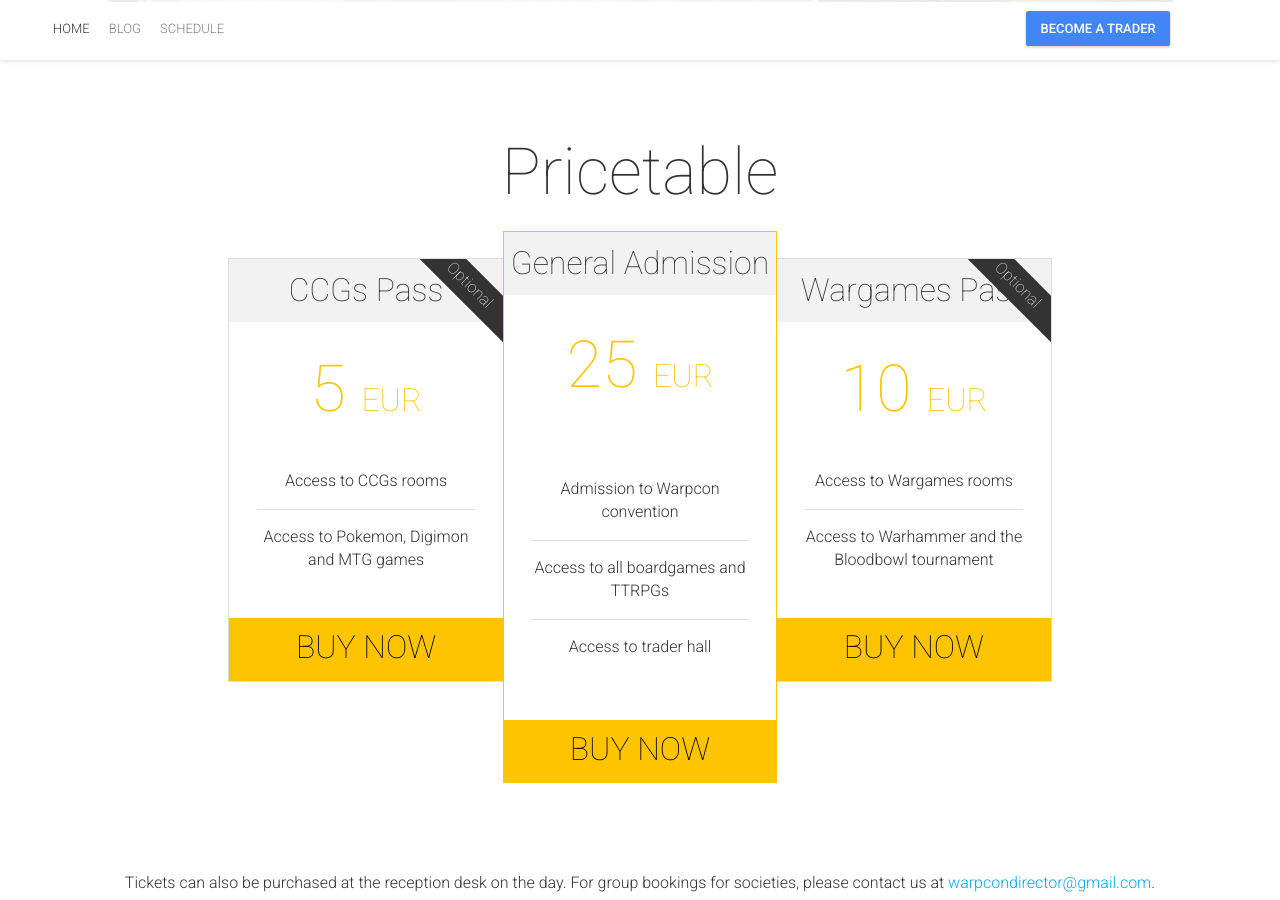
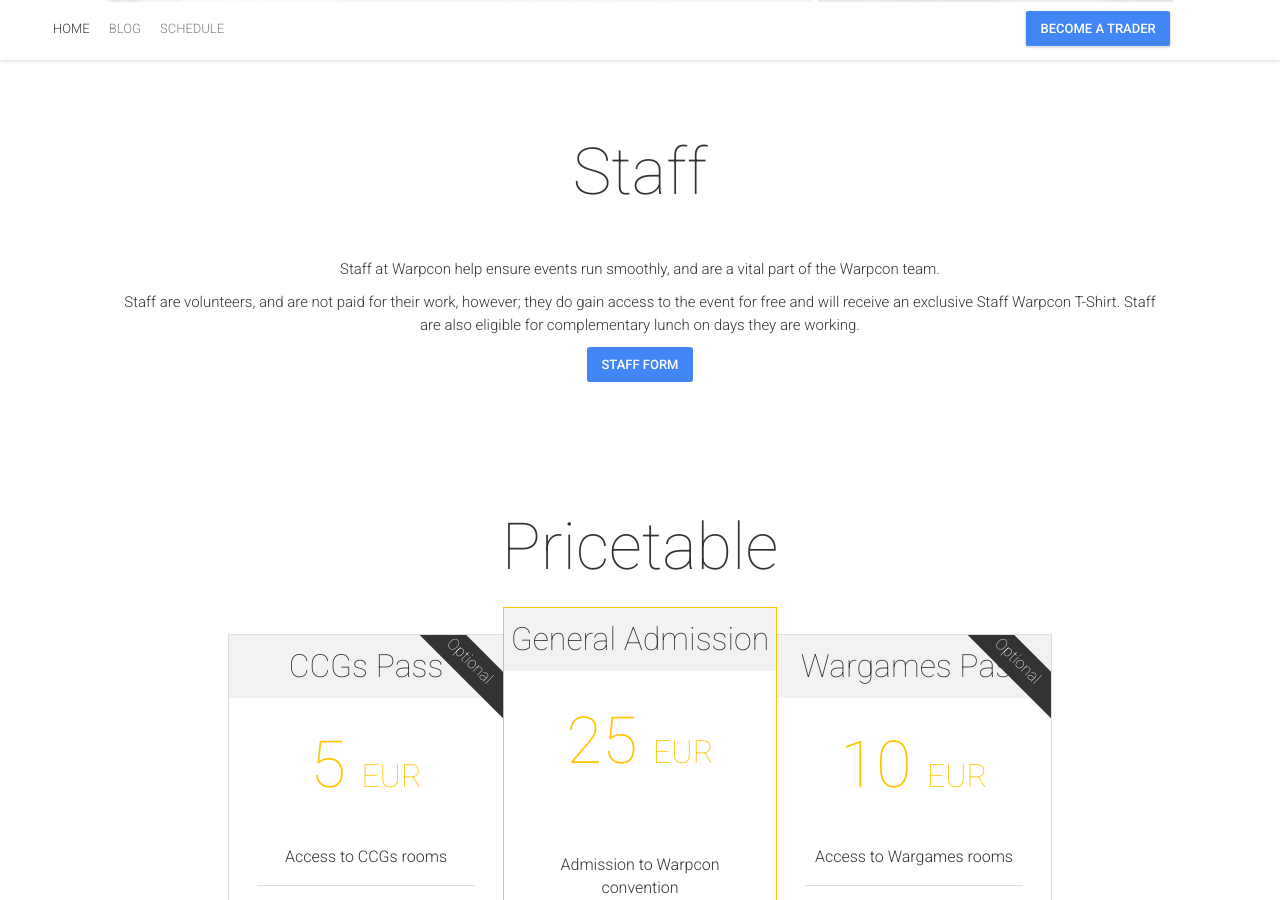
Before and after one commit to gregoriousTechorious/warpcon.ie, a Jekyll site: the page built from index.html, in a window 1280 px wide and 900 px high, scrolled down 3225 px. Built offline with Jekyll 4.4.1, drawn with Linux system fonts in a browser that asks for light colours; nearby versions of some CDN libraries; some of the changed text lies outside the part shown.

Commit message:
update ticketsInfo and add staff form

```diff
--- a/_config.yml
+++ b/_config.yml
@@ -7,7 +7,6 @@
 markdown: kramdown
 permalink: pretty
 exclude: ['/automation/', 'README.md', 'LICENSE.txt', 'CNAME']
-
 
 # Site Settings
 title: "Warpcon 33"
@@ -23,7 +22,7 @@
 
 # Organizer Info
 organizerName: "Warpcon"
-organizerAlternateName: "Warpcon, an initiave by UCC Warps"
+organizerAlternateName: "Warpcon, an initiative by UCC Warps"
 organizerDescription: "Open and volunteer geek communities who create exciting projects and share experience about Google technology with passion."
 organizerEmail: "warpcondirector@gmail.com"
 organizerLogo: "/img/seo/logos.png"
@@ -64,10 +63,11 @@
 typeoutFallback: ""
 heroButtons:
  - {link: "https://forms.gle/7eJPtQwGJpopgaQa6", text: "Submit a one-shot"}
+ - {permalink: "/#tickets", text: "Tickets"}
+ - {link: "/#staff", text: "Staff Application"}
 #  - {link: "#", text: "Staff application", disabled: true}
  - {link: "https://docs.google.com/forms/d/e/1FAIpQLSdW3TUd-WJG05cU-E4ebJN2YebRrKga6oix7W74uRJx01YAXQ/viewform?usp=sf_link", text: "Trader application"}
 #  - {link: "#", text: "Vendor application", disabled: true}
- - {permalink: "/#tickets", text: "Tickets"}
 
 # About Block
 aboutTitle: "About Warpcon"
@@ -138,7 +138,7 @@
 
 # Tickets Block
 ticketsTitle: "Pricetable"
-ticketsInfo: "Tickets can also be purchased at the reception desk on the day. For group bookings for societies, please contact us at <a href='mailto:warpcondirector@gmail.com'>warpcondirector@gmail.com</a>."
+ticketsInfo: "Tickets can also be purchased at the reception desk on the day. For college society group bookings, please contact us at <a href='mailto:warpcondirector@gmail.com'>warpcondirector@gmail.com</a>."
 ticketsOffers:
  -
   name: "CCGs Pass"
--- /dev/null
+++ b/_includes/staff.html
@@ -0,0 +1,27 @@
+<section id="staff">
+    <!-- <div class="overlay solid-overlay"></div> -->
+    <div class="content-wrapper">
+
+        <div class="col-lg-10 col-lg-offset-1">
+
+            <h3>
+                Staff
+            </h3>
+            <p>
+                Staff at Warpcon help ensure events run smoothly, and are a vital part of the Warpcon team.
+            </p>
+
+            <p>
+                Staff are volunteers, and are not paid for their work, however; they do
+                gain access to the event for free and will receive an exclusive Staff
+                Warpcon T-Shirt. Staff are also eligible for complementary lunch on days
+                they are working.
+            </p>
+
+            <a href="https://docs.google.com/forms/d/1KhoActAW8zzslC1KFQuKiYyo42BUJtRlk04_5cEwYb0/viewform?edit_requested=true" class="btn btn-primary waves-effect waves-button">
+                Staff Form
+            </a>
+        </div>
+    </div>
+
+</section>
--- a/index.html
+++ b/index.html
@@ -15,4 +15,6 @@
 
  {% include venue.html %}
 
+ {% include staff.html %}
+
  {% include tickets.html %}
```
Also changed, not shown: _posts/2023-12-28-call-for-staff.markdown (added, +12 -0 lines).
